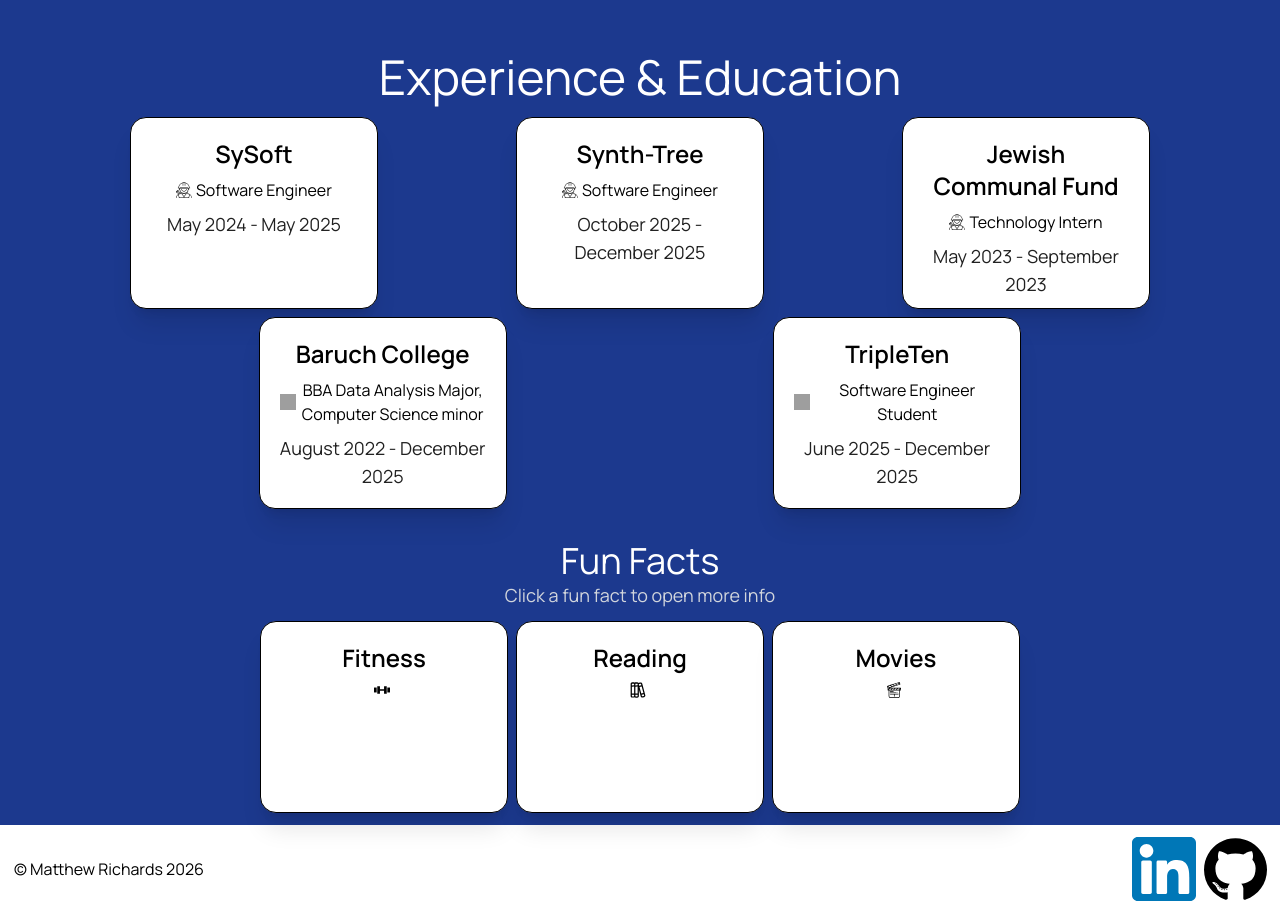
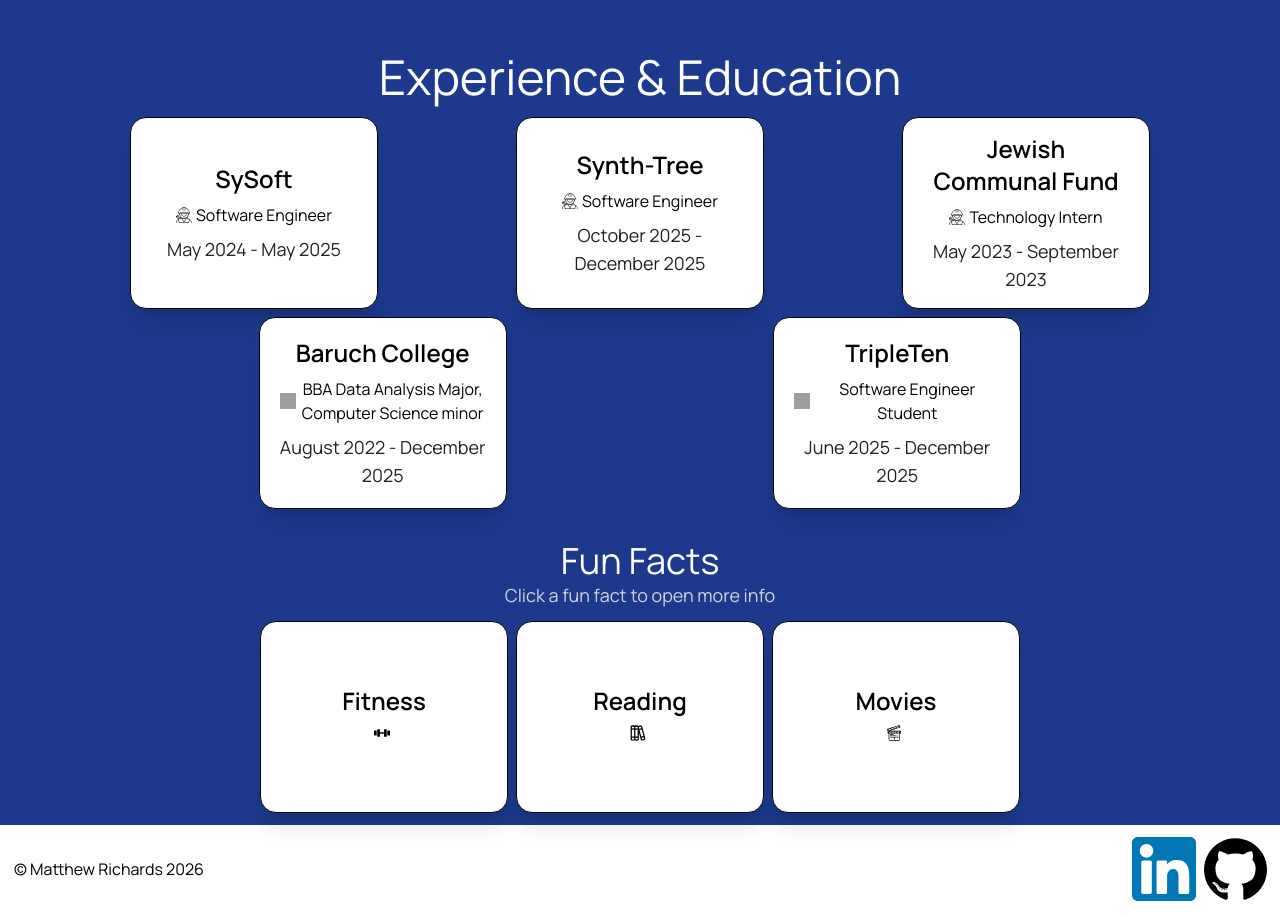
Before and after one commit to matthewrichards234/Personal_Website, a React (Vite) app: page /about in a window 1280 px wide. Shown: the part 711-1628 px from the top of the page. Built offline with nearby package versions, Linux system fonts and the light colour scheme; grey boxes are pictures that could not be loaded.

Commit message:
fix center problem on about cards.

```diff
--- a/src/components/AboutCard.tsx
+++ b/src/components/AboutCard.tsx
@@ -25,13 +25,14 @@ const AboutCard = ({ title, position, dates, icon }: AboutCardInterface) => {
                 flex
                 flex-col
                 items-center
+                justify-center
                 gap-2
                 transition-all
                 duration-300
                 ease-out
                 hover:-translate-y-1
                 hover:scale-105
-              "
+                "
     >
       <p
         className="font-semibold
```
